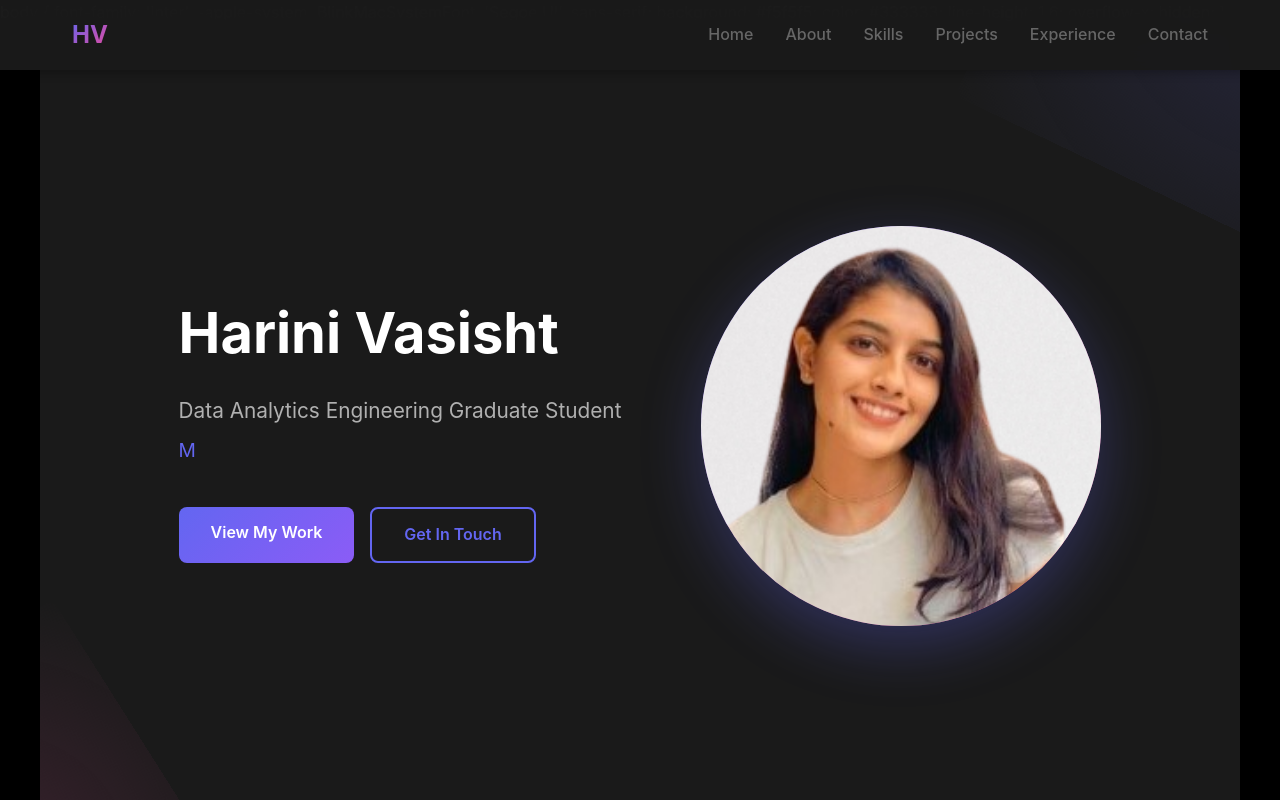
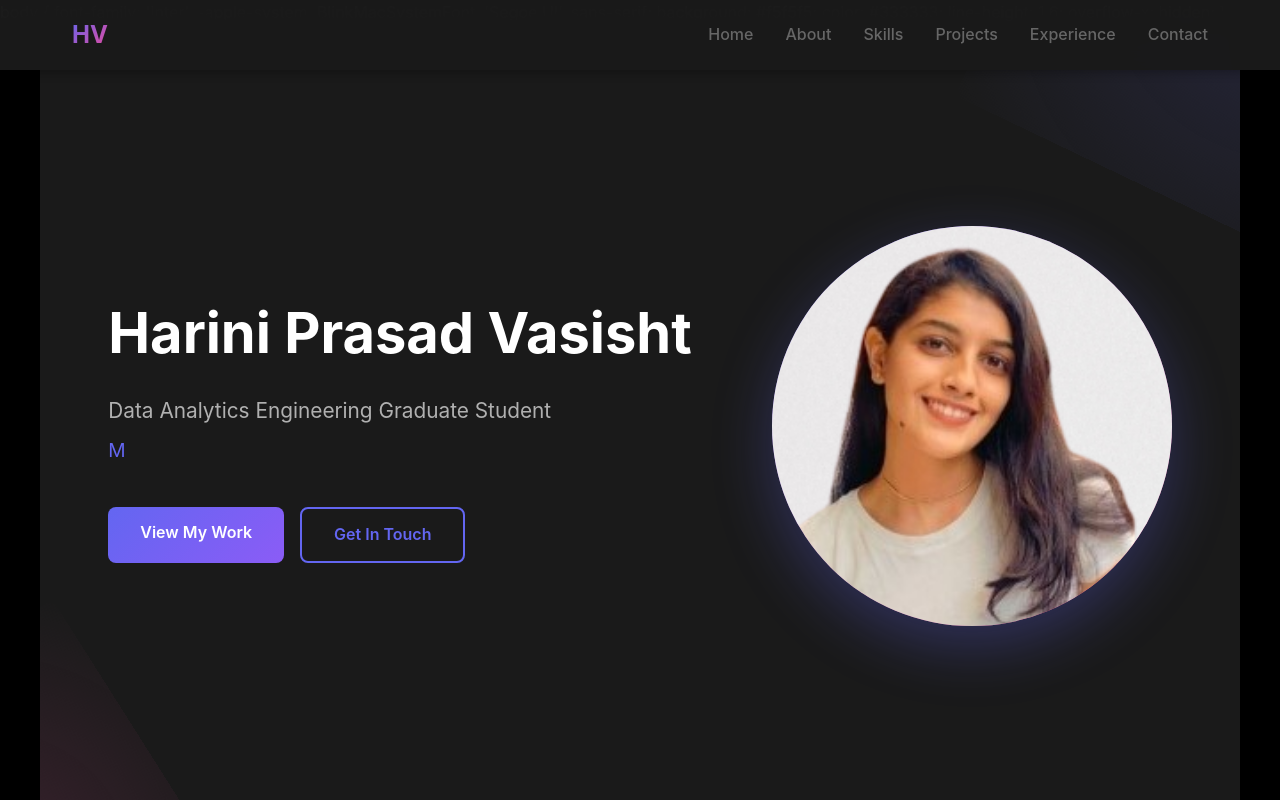
Before and after one commit to hvasisht/harinivasisht.github.io, a plain HTML site: page index.html in a window 1280 px wide. Shown: the top 800 px of the page. Drawn offline with Linux system fonts and the light colour scheme.

```diff
--- a/index.html
+++ b/index.html
@@ -767,7 +767,7 @@ footer p {
 <div class="hero-container">
     <div class="hero-left">
         <div class="hero-content">
-            <h1>Harini Vasisht</h1>
+            <h1>Harini Prasad Vasisht</h1>
             <p class="subtitle">Data Analytics Engineering Graduate Student</p>
             <div class="typing-text" id="typing"></div>
             <div class="hero-buttons">
```
